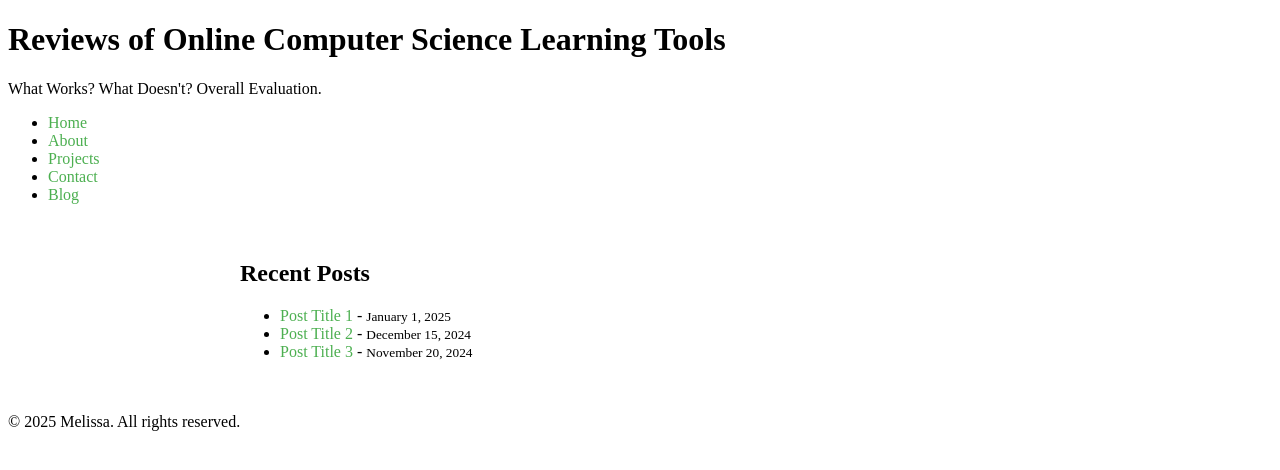
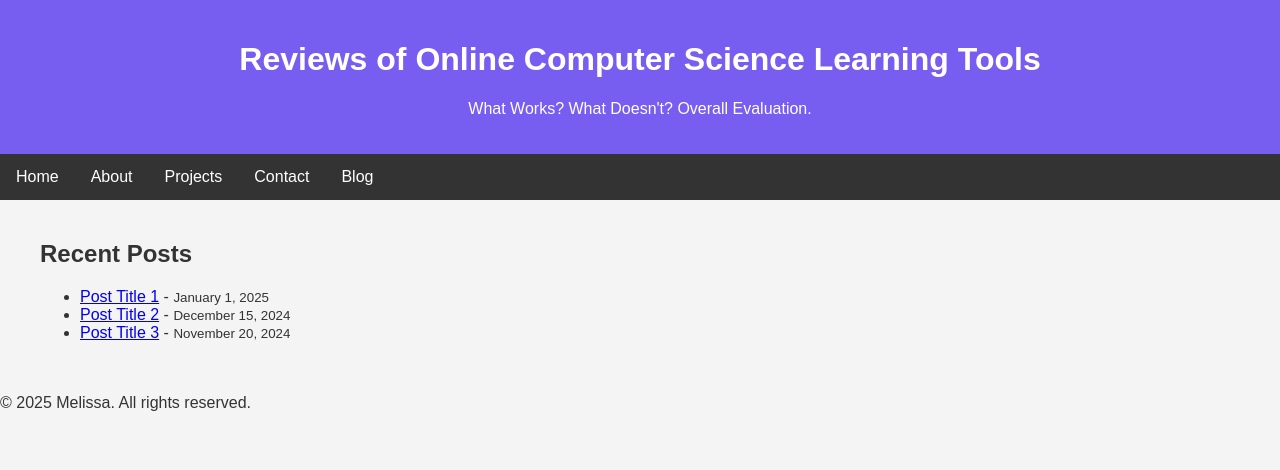
Before and after one commit to melissacphillips/melissacphillips.github.io, a plain HTML site: page blog.html in a window 1280 px wide. Drawn offline with Linux system fonts and the light colour scheme.

Commit message:
Update blogstyle.css

```diff
--- a/blogstyle.css
+++ b/blogstyle.css
@@ -1,15 +1,46 @@
 /* Blog section styles */
-section {
-    max-width: 800px;
-    margin: auto;
-    padding: 20px;
+ body {
+    font-family: 'Arial', sans-serif;
+    margin: 0;
+    padding: 0;
+    box-sizing: border-box;
+    background-color: #f4f4f4;
+    color: #333;
 }
 
-ul li a {
-    color: #4CAF50;
+header {
+    background-color: #785EF0;
+    padding: 20px;
+    text-align: center;
+    color: white;
+}
+
+nav ul {
+    list-style-type: none;
+    margin: 0;
+    padding: 0;
+    overflow: hidden;
+    background-color: #333;
+}
+
+nav ul li {
+    float: left;
+}
+
+nav ul li a {
+    display: block;
+    color: white;
+    text-align: center;
+    padding: 14px 16px;
     text-decoration: none;
 }
 
-ul li a:hover {
-    text-decoration: underline;
+nav ul li a:hover {
+    background-color: #111;
 }
+
+section {
+    padding: 20px;
+    max-width: 1200px;
+    margin: auto;
+}
```
